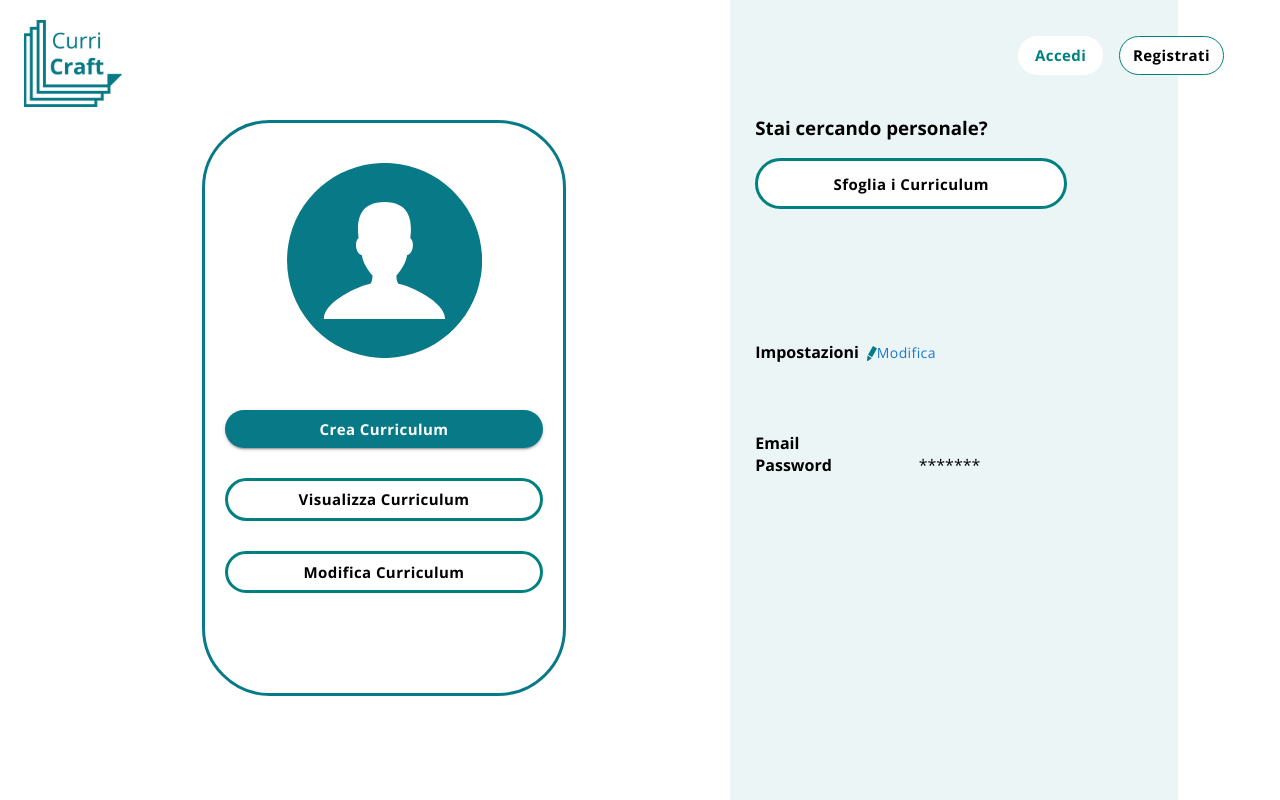
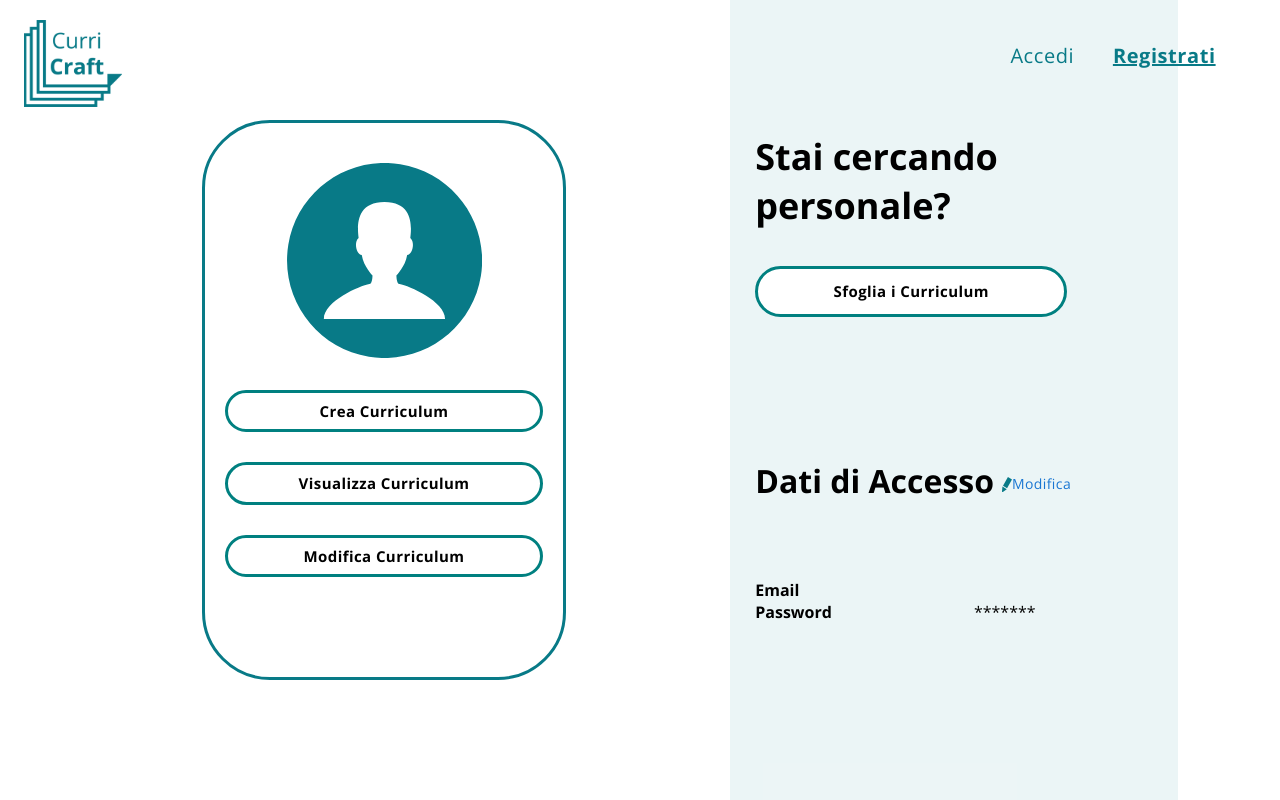
Before and after one commit to GeoAlva/webdesign6, a React (Create React App) app: page /profile in a window 1280 px wide. Built offline with nearby package versions, Linux system fonts and the light colour scheme.

Commit message:
cambiato lo stile dei vari bottoni, cambio di bottoni se su login o signup

```diff
--- a/src/App.js
+++ b/src/App.js
@@ -1,7 +1,6 @@
 import './App.css';
 import AppHeader from './components/header/header';
 import Home from './pages/home/home';
-import Contacts from './pages/contacts'
 import Login from './pages/login/login';
 import Signup from './pages/signup/signup';
 import Search from './pages/search/search';
@@ -20,7 +19,6 @@ function App() {
         <Routes>
           <Route exact index element={<Home />} />
           <Route exact path='/' element={<Home />} />
-          <Route exact path='/contacts' element={<Contacts />} />
           <Route path="/login" element={<Login />} />
           <Route path="/signup" element={<Signup />} />
           <Route path="/search" element={<Search />} />
--- a/src/components/header/header.jsx
+++ b/src/components/header/header.jsx
@@ -4,6 +4,7 @@ import Toolbar from "@mui/material/Toolbar";
 import Curricraft from "./Curricraft.svg"
 import Button from "@mui/material/Button"
 import Cookies from 'universal-cookie';
+import { useLocation } from 'react-router-dom';
 import "./header.css"
 import { createTheme } from '@mui/material/styles';
 import { ThemeProvider } from "@emotion/react";
@@ -25,10 +26,34 @@ function logout(){
 
 }
 
-function buttonLoader(){
+function ButtonLoader(){
+    let location = useLocation();
+    if(location.pathname === '/login' || location.pathname === '/signup' ) return;
+
     if(document.cookie.startsWith("email=")){
-        return(
-            <Button variant="outlined"
+        return(<>
+        <Button variant="text"
+            href="/profile"
+            sx={{
+                width:'250px',
+
+                            mr: 3,
+                            fontWeight: 'bold',
+                            borderRadius: '20px',
+                            fontFamily: 'Open Sans',
+                            fontWeight:'Bold',
+                            fontSize: "18px",
+                            textTransform: 'none',
+                            backgroundColor: '#transparent',
+                            textDecoration:'underline',
+                            color: '#087A87',
+                            '&:hover': {
+                                color: '#087A87',
+                                textDecoration:'underline',
+                            },
+            }}
+            >Il mio profilo</Button>
+            <Button variant="text"
             onClick={logout}
             sx={{
                 px: 3,
@@ -36,17 +61,20 @@ function buttonLoader(){
                             fontWeight: 'bold',
                             borderRadius: '20px',
                             fontFamily: 'Open Sans',
-                fontSize: "15px",
+                            fontWeight:'Bold',
+                            fontSize: "18px",
                             textTransform: 'none',
-                border: "1px solid #008080",
-                backgroundColor: '#ffffff',
-                color: '#000000',
+                            backgroundColor: '#transparent',
+                            textDecoration:'underline',
+                            color: '#087A87',
                             '&:hover': {
-                    color: '#008080',
-                    border: "1px solid #008080",
+                                color: '#087A87',
+                                textDecoration:'underline',
                             },
             }}
-            >Esci</Button>)
+            >Esci</Button>
+
+            </>)
     }
     else return(<>
     <Button variant="text"
@@ -54,18 +82,17 @@ function buttonLoader(){
                         sx={{
                             px: 3,
                             mx: 2,
-                            fontWeight: 'bold',
                             borderRadius: '20px',
                             fontFamily: 'Open Sans',
-                            fontSize: "15px",
+                            fontSize: "20px",
                             textTransform: 'none',
-                            backgroundColor: '#ffffff',
-                            color: '#008080',
+                            backgroundColor: '#transparent',
+                            color: '#087A87',
 
                         }}
                     >Accedi</Button>
 
-                    <Button variant="outlined"
+                    <Button variant="text"
                         href="/signup"
                         sx={{
                             px: 3,
@@ -73,14 +100,15 @@ function buttonLoader(){
                             fontWeight: 'bold',
                             borderRadius: '20px',
                             fontFamily: 'Open Sans',
-                            fontSize: "15px",
+                            fontWeight:'Bold',
+                            fontSize: "20px",
                             textTransform: 'none',
-                            border: "1px solid #008080",
-                            backgroundColor: '#ffffff',
-                            color: '#000000',
+                            backgroundColor: '#transparent',
+                            textDecoration:'underline',
+                            color: '#087A87',
                             '&:hover': {
-                                color: '#008080',
-                                border: "1px solid #008080",
+                                color: '#087A87',
+                                textDecoration:'underline',
                             },
                         }}
                     >Registrati</Button></>
@@ -92,6 +120,7 @@ function buttonLoader(){
 
 
 function AppHeader() {
+
         return (
         <ThemeProvider theme={theme}>
             <AppBar color="transparent" elevation={0} >
@@ -99,7 +128,7 @@ function AppHeader() {
                     <a href="/" class="logo"><img src={Curricraft} alt="Curricraft logo" style={{width:"98px", height:"87px"}} /></a>
                     <div style={{ width: "100%" }}></div>
 
-                    {buttonLoader()}
+            {ButtonLoader()}
 
                 </Toolbar>
             </AppBar >
--- a/src/pages/contacts.js
+++ /dev/null
@@ -1,9 +0,0 @@
-export default function Contacts() {
-
-    return (
-
-        <div className='home'>
-            <h1>yeah</h1>
-        </div>
-    )
-}
--- a/src/pages/login/login.css
+++ b/src/pages/login/login.css
@@ -135,10 +135,11 @@
     border-radius: 50px;
 
     outline: none;
-    background-color: #087987;
-    color: #ffffff;
+    background-color: #ffffff;
+    color: #087a87;
     margin-top: 2vh;
     font-family: "Open Sans", sans-serif;
+    font-weight: bold;
     font-size: 19px;
     margin-bottom: 3vh;
     border: 3px solid #ffffff;
--- a/src/pages/profile/profile.css
+++ b/src/pages/profile/profile.css
@@ -46,11 +46,14 @@
 .inner {
     margin-top: 12vh;
 }
+.inner .personale {
+    font-size: 36px;
+}
 
 .settings {
     font-family: "Open Sans";
     font-weight: bold;
-    font-size: 500;
+    font-size: 32px;
 }
 
 .infoGrid {
--- a/src/pages/profile/profile.jsx
+++ b/src/pages/profile/profile.jsx
@@ -92,12 +92,11 @@ export default function Profile(){
                 <div class='user'>
                     <img src={profilePhoto} alt="Profile" width={'195px'} />
                     <p>{email}</p>
-                    <Button variant="contained"
+                    <Button variant="outlined"
                                     //link di test
                                     href="https://airtable.com/shrMHq5TbbUJMNQFw"
                                     sx={{
                                       width: "318px",
-                                        mt:"20px",
                                       mb:"30px",
                                       px: 3,
                                       fontWeight: 'bold',
@@ -105,8 +104,13 @@ export default function Profile(){
                                       fontFamily: 'Open Sans',
                                       fontSize: "15px",
                                       textTransform: 'none',
-                                        backgroundColor: '#087A87',
-                                        color: '#ffffff',
+                                      border: "3px solid #008080",
+                                      backgroundColor: 'transparent',
+                                      color: '#000000',
+                                      '&:hover': {
+                                          color: '#008080',
+                                          border: "3px solid #008080",
+                                      },
                                     }}
                                 >Crea Curriculum</Button>
 
@@ -122,7 +126,7 @@ export default function Profile(){
                                         fontSize: "15px",
                                         textTransform: 'none',
                                         border: "3px solid #008080",
-                                        backgroundColor: '#ffffff',
+                                        backgroundColor: 'transparent',
                                         color: '#000000',
                                         '&:hover': {
                                             color: '#008080',
@@ -143,7 +147,7 @@ export default function Profile(){
                                         fontSize: "15px",
                                         textTransform: 'none',
                                         border: "3px solid #008080",
-                                        backgroundColor: '#ffffff',
+                                        backgroundColor: 'transparent',
                                         color: '#000000',
                                         '&:hover': {
                                             color: '#008080',
@@ -159,7 +163,7 @@ export default function Profile(){
                 {/* TODO */}
 
                 <div class='inner'>
-                <h3>Stai cercando personale?</h3>
+                <h3 className='personale'>Stai cercando personale?</h3>
                 <Button variant="outlined"
                     //link di test
                     href="https://airtable.com/shr9QHYnx6MC0bTqL"
@@ -183,7 +187,7 @@ export default function Profile(){
                     >Sfoglia i Curriculum</Button>
 
                     <br /><br /><br /><br /><br /><br />
-                    <span><p className='settings'> Impostazioni
+                    <span><p className='settings'> Dati di Accesso
                     <Button onClick={showForm}
                     variant='text' sx={{
                         fontFamily:'Open Sans',
```
Also changed, not shown: src/pages/home/home.js (+10 -7 lines). Lines whose indentation alone changed are shown as unchanged.
